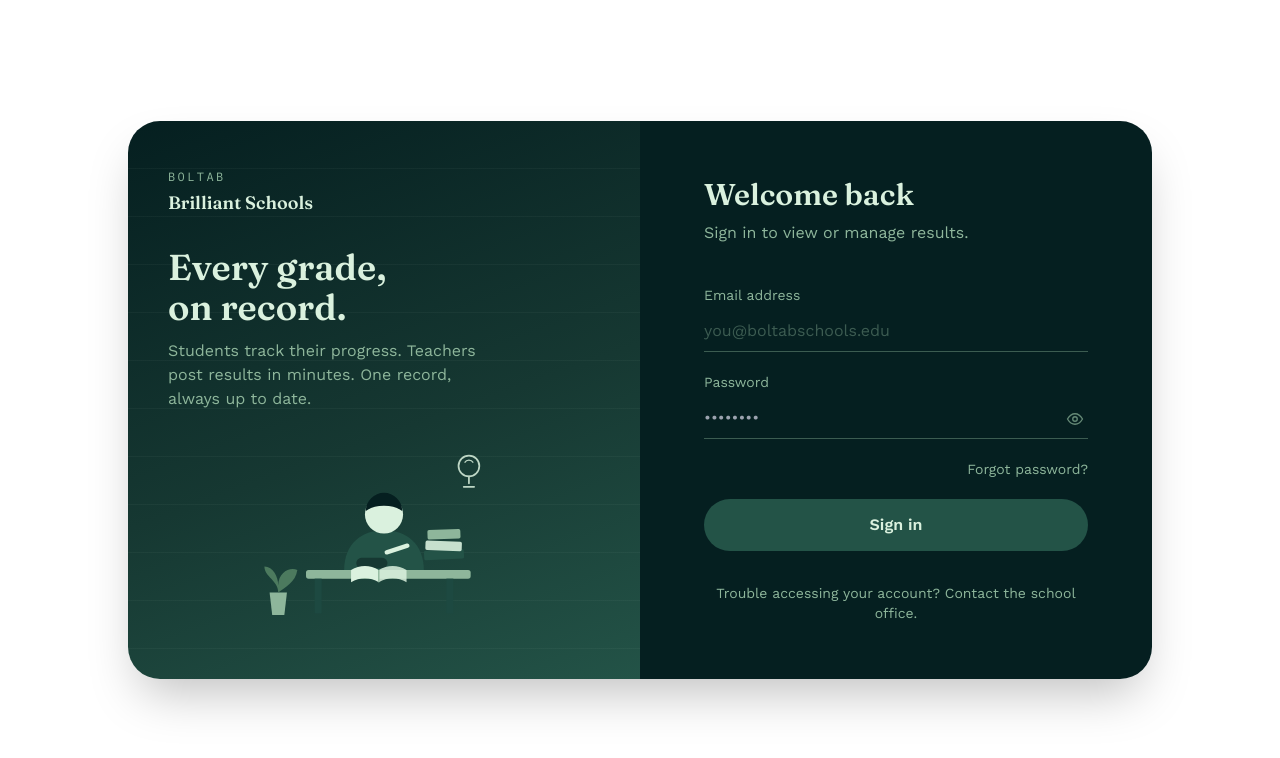
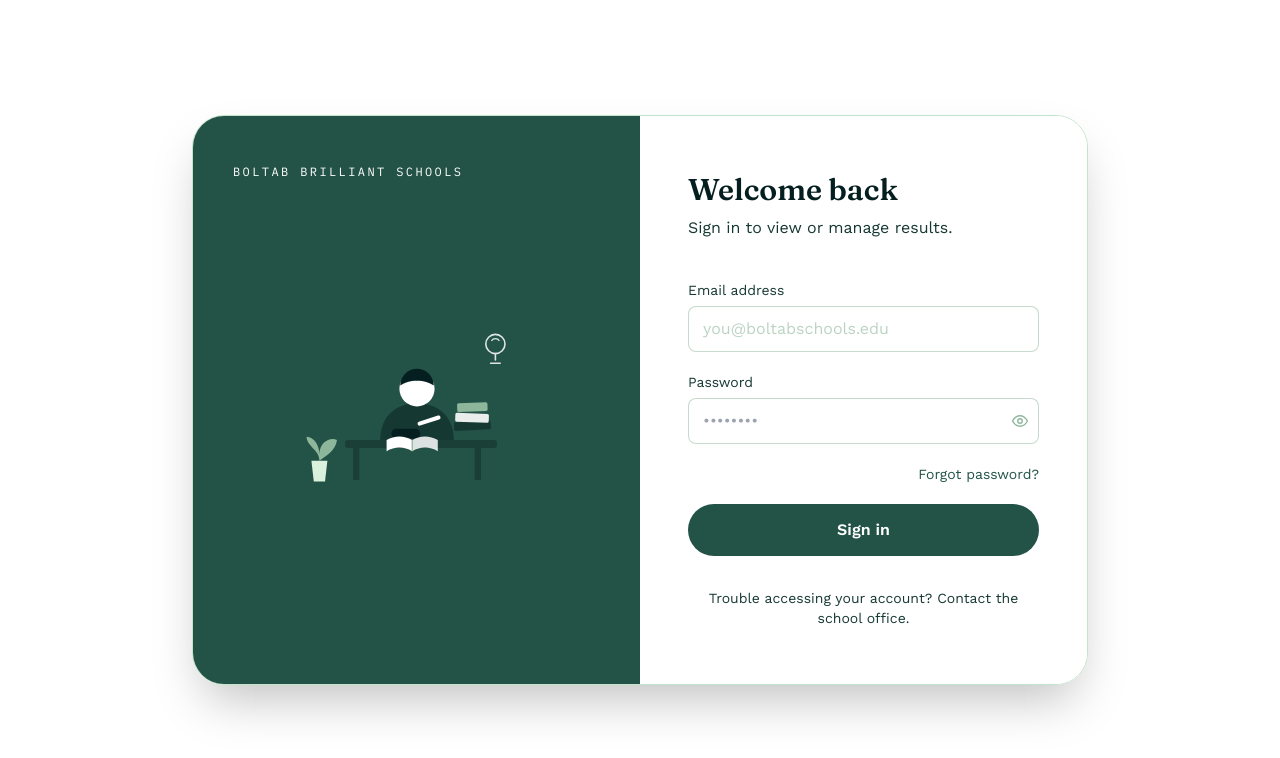
Before and after one commit to starringdaggers/Boltab, a Next.js app: page /login in a window 1280 px wide. Shown: the top 758 px of the page. Built offline with nearby package versions, Linux system fonts and the light colour scheme.

Commit message:
Add files via upload

```diff
--- a/src/app/login/page.tsx
+++ b/src/app/login/page.tsx
@@ -39,101 +39,70 @@ export default function LoginPage() {
 
   return (
     <main className="min-h-screen w-full flex items-center justify-center bg-white p-4 sm:p-8">
-      <div className="w-full max-w-5xl grid grid-cols-1 md:grid-cols-2 rounded-[2rem] overflow-hidden shadow-2xl">
-        {/* Left panel — brand + signature illustration (hidden on mobile) */}
-        <div className="hidden md:flex relative flex-col justify-between bg-ocean-sunset overflow-hidden px-10 py-12">
-          {/* Faint ledger lines — echoes a marked report sheet */}
-          <div
-            className="absolute inset-0 opacity-[0.08] pointer-events-none"
-            style={{
-              backgroundImage:
-                "repeating-linear-gradient(to bottom, transparent, transparent 47px, #DAF1DE 48px)",
-            }}
-          />
+      <div className="w-full max-w-4xl grid grid-cols-1 md:grid-cols-2 rounded-[2rem] overflow-hidden shadow-2xl border border-antique-dim">
+        {/* Left panel — solid brand color, simple illustration, no marketing copy */}
+        <div className="hidden md:flex relative flex-col justify-between bg-choc px-10 py-12">
+          <p className="font-mono text-xs tracking-[0.2em] text-white uppercase">
+            Boltab Brilliant Schools
+          </p>
 
-          <div className="relative z-10">
-            <p className="font-mono text-xs tracking-[0.2em] text-taupe uppercase mb-1">
-              Boltab
-            </p>
-            <p className="font-display text-lg text-antique font-semibold">
-              Brilliant Schools
-            </p>
-          </div>
-
-          <div className="relative z-10">
-            <h1 className="font-display text-3xl lg:text-4xl text-antique font-semibold mb-3 leading-tight">
-              Every grade,
-              <br />
-              on record.
-            </h1>
-            <p className="text-taupe max-w-xs">
-              Students track their progress. Teachers post results in
-              minutes. One record, always up to date.
-            </p>
-          </div>
-
-          <div className="relative z-10 flex justify-center">
-            {/* Signature illustration — student at a desk with books */}
-            <svg viewBox="0 0 300 220" className="w-full max-w-[260px]" aria-hidden="true">
+          <div className="flex justify-center">
+            <svg viewBox="0 0 300 220" className="w-full max-w-[240px]" aria-hidden="true">
               {/* floating lightbulb accent */}
               <g opacity="0.85">
-                <circle cx="248" cy="30" r="12" fill="none" stroke="#DAF1DE" strokeWidth="2" />
-                <path d="M248 42v8M242 54h12" stroke="#DAF1DE" strokeWidth="2" strokeLinecap="round" />
-                <path d="M243 26a6 6 0 0 1 10 0" stroke="#DAF1DE" strokeWidth="1.5" fill="none" />
+                <circle cx="248" cy="30" r="12" fill="none" stroke="#FFFFFF" strokeWidth="2" />
+                <path d="M248 42v8M242 54h12" stroke="#FFFFFF" strokeWidth="2" strokeLinecap="round" />
+                <path d="M243 26a6 6 0 0 1 10 0" stroke="#FFFFFF" strokeWidth="1.5" fill="none" />
               </g>
 
               {/* small potted plant */}
               <g>
-                <path d="M18 176h20l-3 26H21l-3-26Z" fill="#8EB69B" />
-                <path d="M28 176c0-14-16-18-16-30 10 0 16 12 16 22 0-16 14-22 22-18-2 14-14 20-22 26Z" fill="#4C7A5E" />
+                <path d="M18 176h20l-3 26H21l-3-26Z" fill="#DAF1DE" />
+                <path d="M28 176c0-14-16-18-16-30 10 0 16 12 16 22 0-16 14-22 22-18-2 14-14 20-22 26Z" fill="#8EB69B" />
               </g>
 
               {/* desk */}
-              <rect x="60" y="150" width="190" height="10" rx="3" fill="#8EB69B" />
-              <rect x="70" y="160" width="8" height="40" fill="#1D4941" />
-              <rect x="222" y="160" width="8" height="40" fill="#1D4941" />
+              <rect x="60" y="150" width="190" height="10" rx="3" fill="#1A3F36" />
+              <rect x="70" y="160" width="8" height="40" fill="#1A3F36" />
+              <rect x="222" y="160" width="8" height="40" fill="#1A3F36" />
 
               {/* stacked books on the desk */}
               <g>
-                <rect x="196" y="128" width="46" height="11" rx="2" fill="#235347" transform="rotate(-3 196 128)" />
-                <rect x="198" y="116" width="42" height="11" rx="2" fill="#DAF1DE" opacity="0.9" transform="rotate(2 198 116)" />
+                <rect x="196" y="128" width="46" height="11" rx="2" fill="#163832" transform="rotate(-3 196 128)" />
+                <rect x="198" y="116" width="42" height="11" rx="2" fill="#FFFFFF" opacity="0.9" transform="rotate(2 198 116)" />
                 <rect x="200" y="104" width="38" height="11" rx="2" fill="#8EB69B" transform="rotate(-2 200 104)" />
               </g>
 
               {/* student, seated behind the desk */}
               <g>
-                {/* far arm resting on desk */}
                 <rect x="128" y="132" width="34" height="12" rx="6" fill="#051F20" />
-                {/* torso */}
-                <path d="M104 150c0-30 20-46 46-46s46 16 46 46" fill="#235347" />
-                {/* near arm resting on the open book */}
-                <rect x="118" y="136" width="36" height="12" rx="6" fill="#163832" />
-                {/* head */}
-                <circle cx="150" cy="86" r="22" fill="#DAF1DE" />
-                {/* simple hair */}
+                <path d="M104 150c0-30 20-46 46-46s46 16 46 46" fill="#163832" />
+                <rect x="118" y="136" width="36" height="12" rx="6" fill="#051F20" />
+                <circle cx="150" cy="86" r="22" fill="#FFFFFF" />
                 <path d="M129 82a21 21 0 0 1 42 0c-6-4-12-6-21-6s-15 2-21 6Z" fill="#051F20" />
-                {/* pencil in hand */}
-                <rect x="150" y="128" width="30" height="5" rx="2.5" fill="#DAF1DE" transform="rotate(-18 150 128)" />
+                <rect x="150" y="128" width="30" height="5" rx="2.5" fill="#FFFFFF" transform="rotate(-18 150 128)" />
               </g>
 
               {/* open book in front of the student */}
-              <path d="M112 150c10-6 22-6 32 0v14c-10-6-22-6-32 0Z" fill="#DAF1DE" />
-              <path d="M176 150c-10-6-22-6-32 0v14c10-6 22-6 32 0Z" fill="#DAF1DE" opacity="0.85" />
+              <path d="M112 150c10-6 22-6 32 0v14c-10-6-22-6-32 0Z" fill="#FFFFFF" />
+              <path d="M176 150c-10-6-22-6-32 0v14c10-6 22-6 32 0Z" fill="#FFFFFF" opacity="0.85" />
               <path d="M144 150v14" stroke="#8EB69B" strokeWidth="1.5" />
             </svg>
           </div>
+
+          <div />
         </div>
 
-        {/* Right panel — the form, on a clean light background */}
-        <div className="flex items-center justify-center bg-bistre px-6 py-14 sm:px-12">
+        {/* Right panel — the form, clean and light */}
+        <div className="flex items-center justify-center bg-white px-6 py-14 sm:px-12">
           <div className="w-full max-w-sm">
             <p className="md:hidden font-mono text-xs tracking-[0.2em] text-taupe uppercase mb-3">
               Boltab Brilliant Schools
             </p>
-            <h2 className="font-display text-3xl text-antique font-semibold mb-2">
+            <h2 className="font-display text-3xl text-bistre font-semibold mb-2">
               Welcome back
             </h2>
-            <p className="text-taupe mb-10">
+            <p className="text-vandyke mb-10">
               Sign in to view or manage results.
             </p>
 
@@ -141,7 +110,7 @@ export default function LoginPage() {
               <div>
                 <label
                   htmlFor="email"
-                  className="block text-sm text-taupe mb-1.5"
+                  className="block text-sm text-vandyke mb-1.5"
                 >
                   Email address
                 </label>
@@ -151,7 +120,7 @@ export default function LoginPage() {
                   required
                   value={email}
                   onChange={(e) => setEmail(e.target.value)}
-                  className="w-full bg-transparent border-b border-taupe/40 text-antique placeholder:text-taupe/40 py-2 focus:border-choc transition-colors outline-none"
+                  className="w-full border border-taupe/50 rounded-lg bg-white text-bistre placeholder:text-taupe/60 px-3.5 py-2.5 focus:border-choc outline-none transition-colors"
                   placeholder="you@boltabschools.edu"
                   autoComplete="email"
                 />
@@ -160,7 +129,7 @@ export default function LoginPage() {
               <div>
                 <label
                   htmlFor="password"
-                  className="block text-sm text-taupe mb-1.5"
+                  className="block text-sm text-vandyke mb-1.5"
                 >
                   Password
                 </label>
@@ -171,14 +140,14 @@ export default function LoginPage() {
                     required
                     value={password}
                     onChange={(e) => setPassword(e.target.value)}
-                    className="w-full bg-transparent border-b border-taupe/40 text-antique py-2 pr-10 focus:border-choc transition-colors outline-none"
+                    className="w-full border border-taupe/50 rounded-lg bg-white text-bistre px-3.5 py-2.5 pr-10 focus:border-choc outline-none transition-colors"
                     placeholder="••••••••"
                     autoComplete="current-password"
                   />
                   <button
                     type="button"
                     onClick={() => setShowPassword((s) => !s)}
-                    className="absolute right-0 top-1/2 -translate-y-1/2 text-taupe/70 hover:text-antique transition-colors p-1"
+                    className="absolute right-0 top-1/2 -translate-y-1/2 text-taupe hover:text-bistre transition-colors p-2.5"
                     aria-label={showPassword ? "Hide password" : "Show password"}
                   >
                     {showPassword ? (
@@ -209,7 +178,7 @@ export default function LoginPage() {
               <div className="flex justify-end">
                 <a
                   href="/forgot-password"
-                  className="text-sm text-taupe hover:text-antique transition-colors"
+                  className="text-sm text-choc hover:underline transition-colors"
                 >
                   Forgot password?
                 </a>
@@ -218,13 +187,13 @@ export default function LoginPage() {
               <button
                 type="submit"
                 disabled={loading}
-                className="w-full bg-choc hover:bg-choc-dark disabled:opacity-60 disabled:cursor-not-allowed text-antique font-semibold rounded-full py-3.5 transition-colors"
+                className="w-full bg-choc hover:bg-choc-dark disabled:opacity-60 disabled:cursor-not-allowed text-white font-semibold rounded-full py-3.5 transition-colors"
               >
                 {loading ? "Signing in…" : "Sign in"}
               </button>
             </form>
 
-            <p className="text-sm text-taupe mt-8 text-center">
+            <p className="text-sm text-vandyke mt-8 text-center">
               Trouble accessing your account? Contact the school office.
             </p>
           </div>
--- a/src/app/page.tsx
+++ b/src/app/page.tsx
@@ -78,7 +78,7 @@ export default function LandingPage() {
               <polyline
                 points="40,230 110,190 160,205 210,140 260,110 310,70 360,55"
                 fill="none"
-                stroke="#DAF1DE"
+                stroke="#FFFFFF"
                 strokeWidth="1.5"
                 strokeDasharray="3 5"
                 opacity="0.7"
@@ -87,7 +87,7 @@ export default function LandingPage() {
                 [40, 230], [110, 190], [160, 205], [210, 140],
                 [260, 110], [310, 70], [360, 55],
               ].map(([cx, cy], i) => (
-                <circle key={i} cx={cx} cy={cy} r="4" fill="#DAF1DE" />
+                <circle key={i} cx={cx} cy={cy} r="4" fill="#FFFFFF" />
               ))}
             </svg>
             <div className="absolute bottom-5 left-6 right-6">
--- a/src/components/shared/CelebrationModal.tsx
+++ b/src/components/shared/CelebrationModal.tsx
@@ -2,7 +2,7 @@
 
 import { useEffect, useState } from "react";
 
-const CONFETTI_COLORS = ["#235347", "#8EB69B", "#DAF1DE", "#B08B3A", "#4C7A5E"];
+const CONFETTI_COLORS = ["#235347", "#8EB69B", "#FFFFFF", "#B08B3A", "#4C7A5E"];
 
 export default function CelebrationModal({
   open,
```
